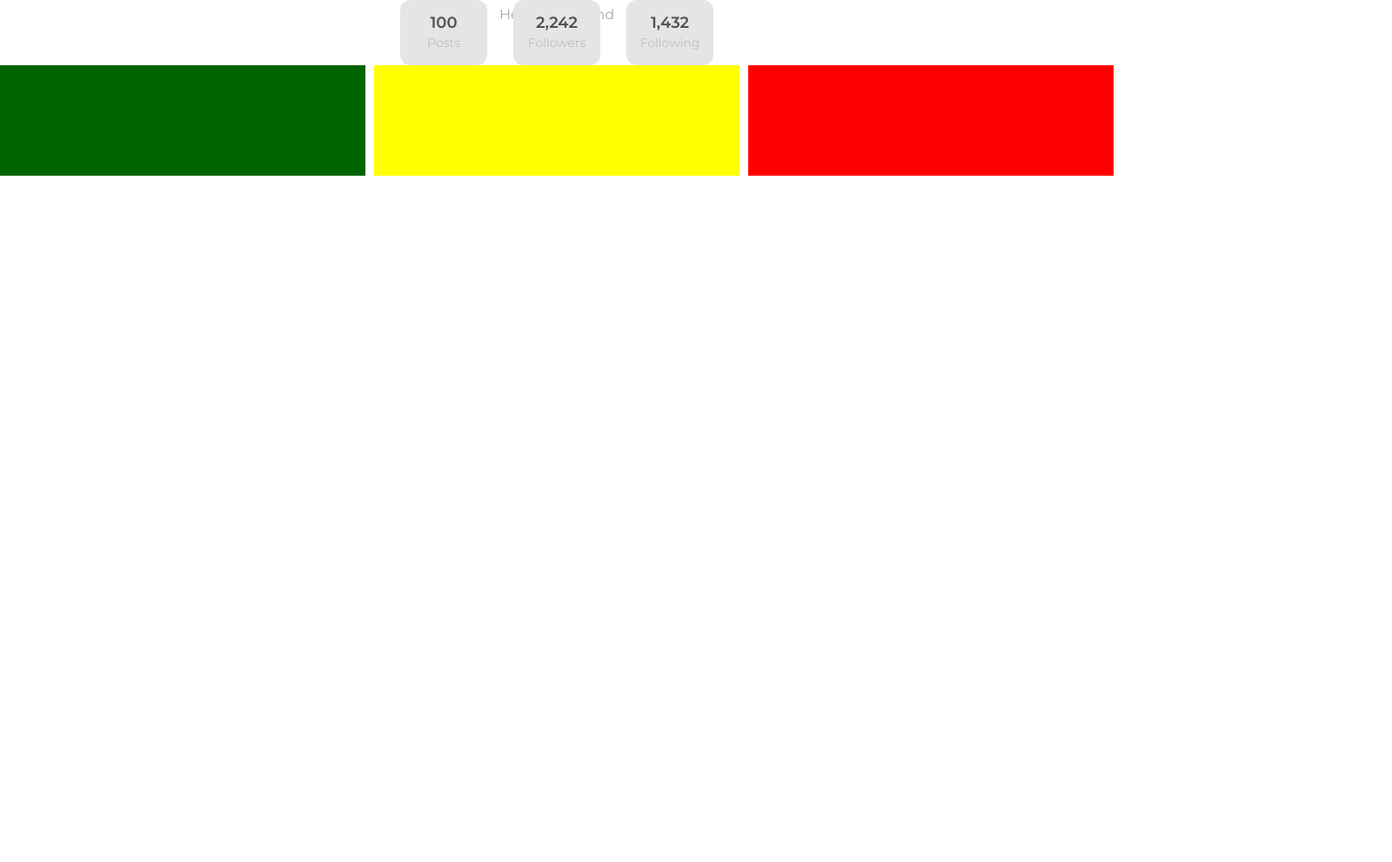
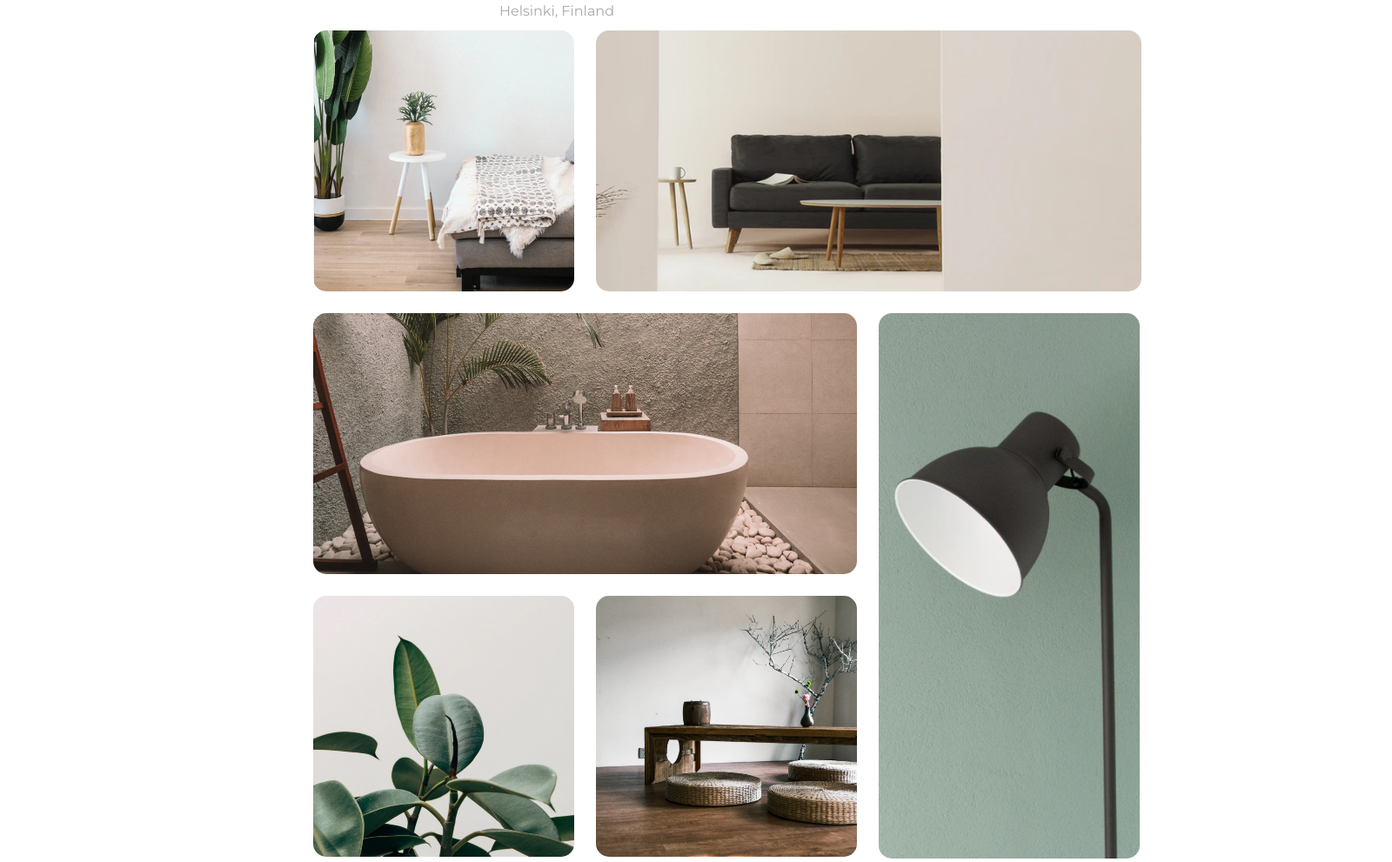
Before and after one commit to Erwex/CssGrid, a plain HTML site: page index.html in a window 1280 px wide. Shown: the part 272-1263 px from the top of the page at 87% size, 1600 px wide, since content can reach past the window. Before the commit the page ends 800 px from the top, so only its background shows below. Drawn offline with Linux system fonts and the light colour scheme.

Commit message:
proyecto terminado

```diff
--- a/index.html
+++ b/index.html
@@ -26,12 +26,12 @@
     </div>
     <main>
         <div class="main--container-grid">
-        <div class="item1"></div>
-        <div class="item2"></div>
-        <div class="item3"></div>
-        <div class="item4"></div>
-        <div class="item5"></div>
-        <div class="item6"></div>
+        <div class="item1"><img src="./resources/photo1.png" alt=""></div>
+        <div class="item2"><img src="./resources/photo2.png" alt=""></div>
+        <div class="item3"><img src="./resources/photo3.png" alt=""></div>
+        <div class="item4"><img src="./resources/photo_4.png" alt=""></div>
+        <div class="item5"><img src="./resources/photo5.png" alt=""></div>
+        <div class="item6"><img src="./resources/photo6.png" alt=""></div>
         </div>
     </main>
 </body>
--- a/styles.scss
+++ b/styles.scss
@@ -13,16 +13,22 @@ section{
 
     display: flex;
     width: 100vw;
-    height: 34vh;
+    height: 24vh;
     justify-content: center;
     align-items: center;
 }
-.profile--card{
+.profile{
+    &--card{
+        height: 90%;
+        width: 13vw;
+    }
+    &--details{
+        display: flex;
+        justify-content: center;
+        margin-bottom: 5vh;
+    }
+}
 
-    height: 90%;
-    width: 13vw;
-
-}
 img{
 
     width: 140px;
@@ -44,11 +50,7 @@ p{
     font-weight: 400;
 
 }
-.profile--details{
-    display: flex;
-    justify-content: center;
 
-}
 article{
     width: 100px;
     height: 60px;
@@ -67,31 +69,82 @@ span{
     font-weight: bold;
 }
 main{
+    width: 125%;
     display: flex;
-    justify-content: center;
-    width: 100vw;
-    height: 50vh;
+    justify-content:center
+
 }
 .main--container-grid{
-    width: 100%;
-    height: 100%;
+    width: 55%;
+    height: 65%;
     display: grid;
-    grid-template: repeat(3, 1fr) / repeat(3, 1fr);
-    gap: 10px;
+    grid-template: repeat(3, 300px) / repeat(3, 300px);
+    gap: 25px;
 }
 
 .item1{
-    grid-row: 1 / 2 ;
+    grid-row: 1 / 1 ;
     grid-column: 1 / 1;
-    background-color: darkgreen ;
+    border-radius: 15px;
+    width: auto;
+    height: auto;
+
+    img{
+        width:300px ;
+        height: 300px;
+        right: 0;
+    }
 }
 
 .item2{
-    grid: 2 / 3 ;
-    background-color:yellow ;
+    width: 630px;
+    grid-row: 1 / 1;
+    grid-column: 2 / 3;
+    width: auto;
+    height: auto;
+    img{
+        width: 627px;
+        height: 300px;
+        right: 0;
+    }
+
 }
 
 .item3{
-    grid: 3 / 4;
-    background: red;
+    grid-row: 2 / 2;
+    grid-column: 1 / 2;
+
+    img{
+        width: 625px;
+        height: 300px;
+        right: 0;
+    }
 }
+
+.item4{
+    grid-row: 2 / 2;
+    grid-column: 3 / 4;
+    img{
+        width: 300px;
+        height: 627px;
+        right: 0;
+    }
+    }
+
+.item5{
+    grid-area: 3 / 1;
+    img{
+        width: 300px;
+        height: 300px;
+        right: 0;
+    }
+
+}
+.item6{
+    grid-area: 3 / 2;
+    img{
+        width: 300px;
+        height: 300px;
+        right: 0;
+    }
+}
```
Also changed, not shown: styles.css.
